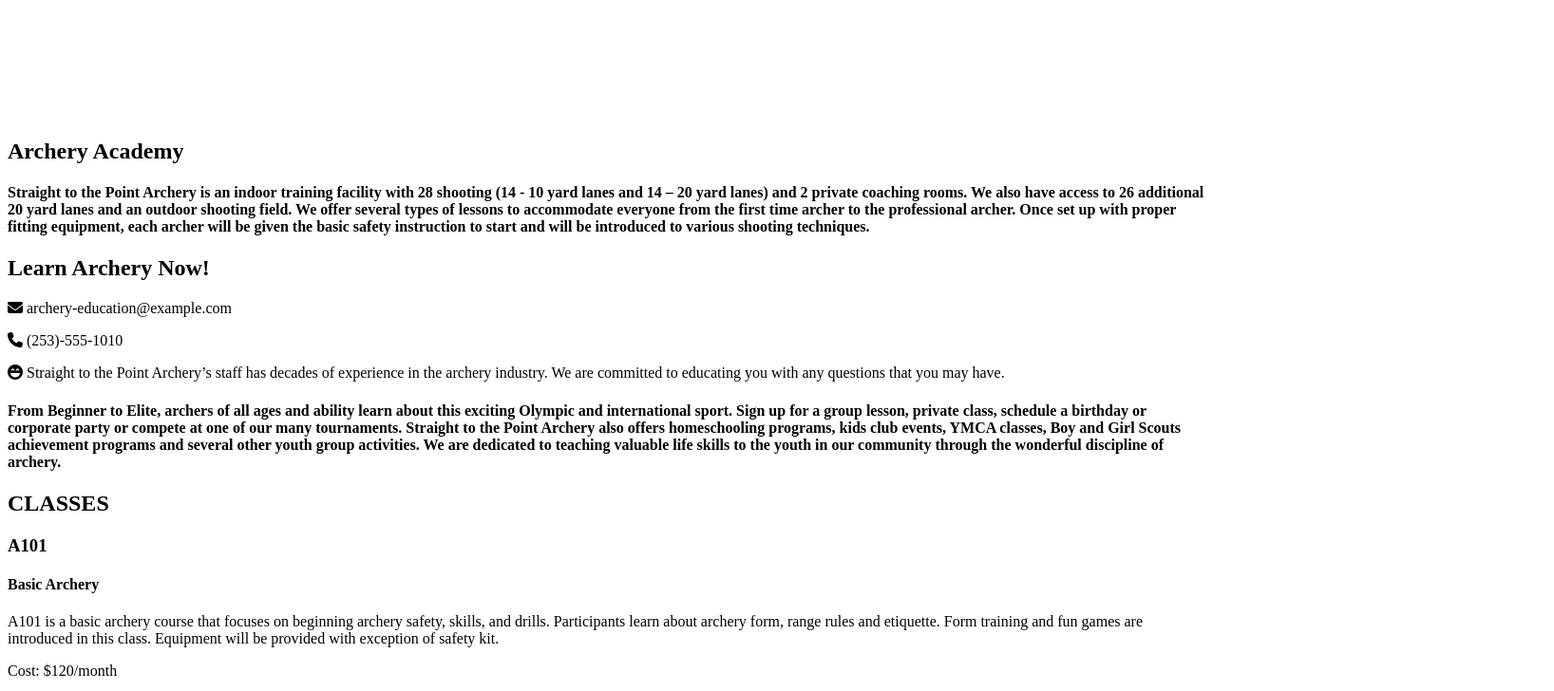
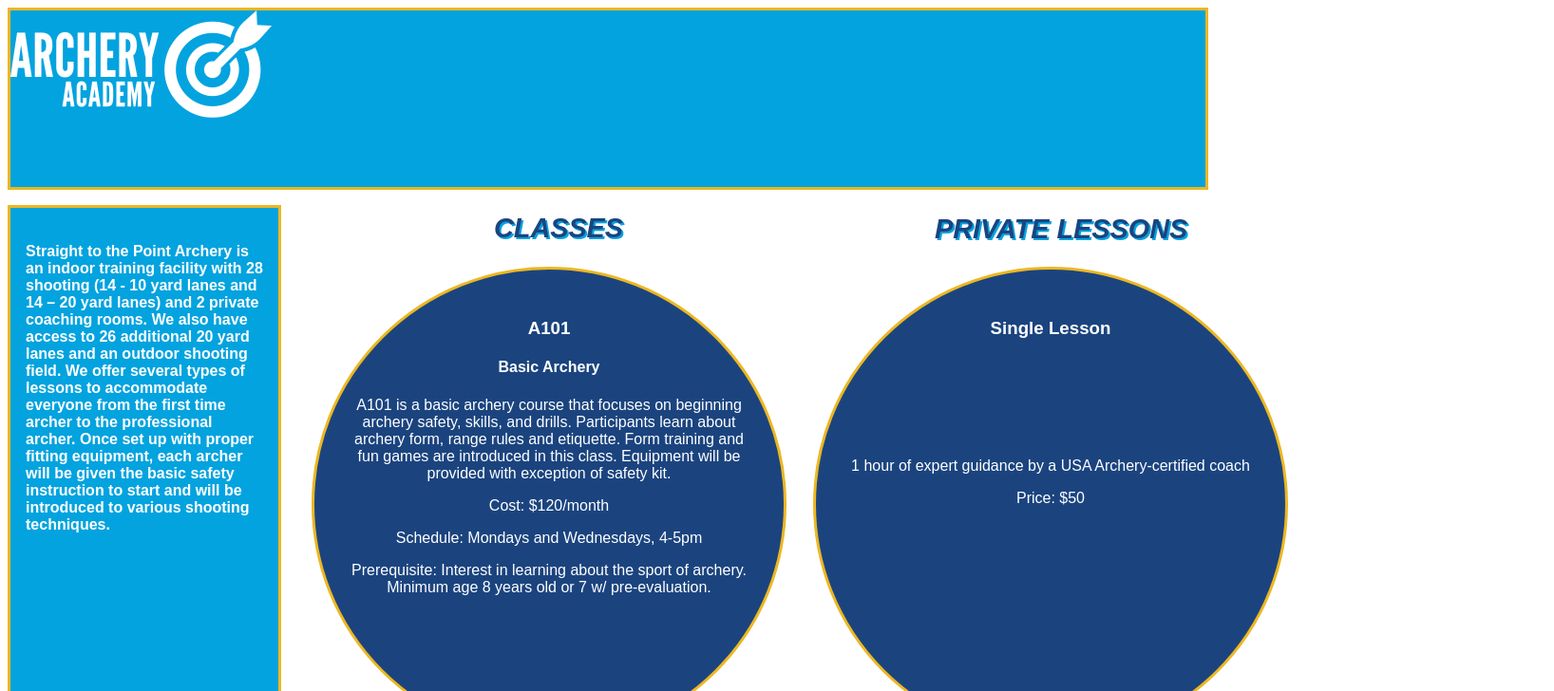
Before and after one commit to vickiekknight/architecture-project, a plain HTML site: page index.html in a window 1280 px wide. Shown: the top 728 px of the page at 95% size, 1636 px wide, since content can reach past the window. Drawn offline with Linux system fonts and the light colour scheme.

Commit message:
updated and added files

```diff
--- a/index.html
+++ b/index.html
@@ -4,6 +4,7 @@
     <meta charset="utf-8">
     <title>Archery Academy</title>
     <script src="https://kit.fontawesome.com/083e310af2.js" crossorigin="anonymous"></script>
+    <link rel="stylesheet" type= "text/css" href="styles/index-style.css">
   </head>
 
   <body>
@@ -14,7 +15,7 @@
       <h1>Archery Academy</h1>
     </section>
 
-    <aside>
+    <aside class="menu">
         <h4>Straight to the Point Archery is an indoor training facility with 28
          shooting (14 -  10 yard lanes and 14 – 20 yard lanes) and 2 private
          coaching rooms. We also have access to 26  additional  20 yard lanes
@@ -33,6 +34,7 @@
           committed to educating you with any questions that you may have.</p>
         </div>
 
+        <div class="bott-text">
           <h4>From Beginner to Elite, archers of all ages and ability learn about
             this exciting Olympic and international sport. Sign up for a group lesson,
             private class, schedule a birthday or corporate party or compete at one of
@@ -41,11 +43,19 @@
             programs and several other youth group activities. We are dedicated to
             teaching valuable life skills to the youth in our community through the
             wonderful discipline of archery.</h4>
+        </div>
     </aside>
 
-    <section class="classes">
+    <section class="titles">
+      <div class="class-label">
         <h2>CLASSES</h2>
+      </div>
+      <div class="priv-less-label">
+        <h2>PRIVATE LESSONS</h2>
+      </div>
+    </section>
 
+    <div class="classes">
       <div class="circle">
         <h3>A101</h3>
         <h4>Basic Archery</h4>
@@ -87,19 +97,19 @@
         <p>Schedule: Tuesdays and Thursdays, 5-6pm</p>
         <p>Prerequisite:  A101/A102 or equivalent. Minimum age  7 years old.</p>
       </div>
-    </section>
+    </div>
 
-    <section class= "private-lessons">
-      <h2>PRIVATE LESSONS</h2>
-
+    <div class= "private-lessons">
       <div class="circle">
         <h3>Single Lesson</h3>
+        <br><br><br><br><br>
         <p>1 hour of expert guidance by a USA Archery-certified coach</p>
         <p>Price: $50</p>
       </div>
 
       <div class="circle">
         <h3>3 Lesson Package</h3>
+        <br><br><br><br><br>
         <p>3 lessons, 1 hour each of expert guidance by a USA Archery-certified
         coach</p>
         <p>Price: $140</p>
@@ -107,11 +117,12 @@
 
       <div class="circle">
         <h3>10 Lesson Package</h3>
+        <br><br><br><br><br>
         <p>10 lessons, 1 hour each of expert guidance by a USA Archery-certified
         coach</p>
         <p>Price: $380</p>
       </div>
-    </section>
+    </div>
 
     <aside class="link">
       <p><i class="fas fa-arrow-circle-right"></i></p>
@@ -119,14 +130,17 @@
       <p><i class="fas fa-arrow-circle-right"></i></p>
     </aside>
 
-    <div class= "footer">
-      <h3>Straight to the Point Archery is a non profit archery education center
+    <section>
+      <h5>Straight to the Point Archery is a non profit archery education center
       founded in 2005 by Giap Nguyen.  Our state of the art educational and
       training facility incorporates detailed technical video analysis combined
       with generations of archery experience from certified coaches and
-      instructors.</h3>
+      instructors.</h5>
+
+    </section>
+    <div class="footer">
       <img src= "images/footerImage.jpg" alt="Archery Academy's blue footer
-      image with arrows displayed.">
+      image with arrows displayed." style="width:90em; height:20em">
       <div class= "policy">Next Step Archery admits students of any race, gender presentation,
       sexuality, religion, national origin or ethnic origin to all rights,
       privileges, programs and activities available to students at the school.
--- /dev/null
+++ b/styles/index-style.css
@@ -0,0 +1,139 @@
+.header {
+  background-color: #03a3df;
+  border: 3px solid #ecb722
+}
+
+body {
+  font-family: arial;
+}
+
+h1 {
+  color: #03a3df;
+}
+
+.menu {
+  background-color: #03a3df;
+  color: white;
+  padding: 1rem;
+  margin-top: 1rem;
+  border: 3px solid #ecb722;
+  float: left;
+  width: 250px;
+  margin-right: 2rem;
+  height: 97rem;
+}
+
+.info-box {
+  background-color: #1b447f;
+  padding: 0.5rem;
+  border: 3px solid #ecb722;
+  margin-top: 18rem;
+}
+
+.bott-text {
+  margin-top: 17rem;
+}
+
+.link {
+  text-align: center;
+  margin-left: 80rem;
+  margin-top: 30rem;
+  font-weight: bold;
+  color: #03a3df;
+  font-size: 140%;
+}
+
+.link a:visited {
+  color: #ecb722;
+}
+
+.link a:hover {
+  font-size: 150%;
+  color: #1b447f;
+  text-shadow: 2px 2px #03a3df;
+}
+
+.titles {
+  color: #1b447f;
+  text-shadow: 2px 2px #03a3df;
+  font-size: 120%;
+  font-style: italic;
+}
+
+.class-label {
+  margin-left: 32rem;
+}
+
+.priv-less-label {
+  margin-left: 61rem;
+  margin-top: -3.5rem;
+}
+
+.classes {
+  display:grid;
+  grid-gap: 20px 30px;
+  float: left;
+  width: 400px;
+  margin-right: 8rem;
+}
+
+.classes div {
+  border: 3px solid #ecb722;
+  background-color: #1b447f;
+  color: white;
+  text-align: center;
+  padding: 2rem;
+}
+
+.private-lessons {
+  display:grid;
+  grid-gap: 20px 30px;
+  float: left;
+  width: 400px;
+}
+
+.private-lessons div {
+  border: 3px solid #ecb722;
+  background-color: #1b447f;
+  color: white;
+  text-align: center;
+  padding: 2rem;
+}
+
+.circle {
+  width: 430px;
+  height: 430px;
+  -moz-border-radius: 270px;
+  border-radius: 270px;
+}
+
+h5 {
+  color: #1b447f;
+  text-shadow: 2px 2px #03a3df;
+  text-align: center;
+  font-size: 130%;
+  margin-top: 60rem;
+  margin-left: 10rem;
+  margin-right: 10rem;
+  border: 3px solid #03a3df;
+  padding: 2rem;
+}
+
+.footer {
+  position: relative;
+  text-align: center;
+  color: white;
+}
+
+.policy {
+  position: absolute;
+  top: 50%;
+  left: 50%;
+  transform: translate(-50%, -50%);
+}
+
+.copyright {
+  position: absolute;
+  bottom: 8px;
+  left: 16px;
+}
```
Lines whose indentation alone changed are shown as unchanged.
